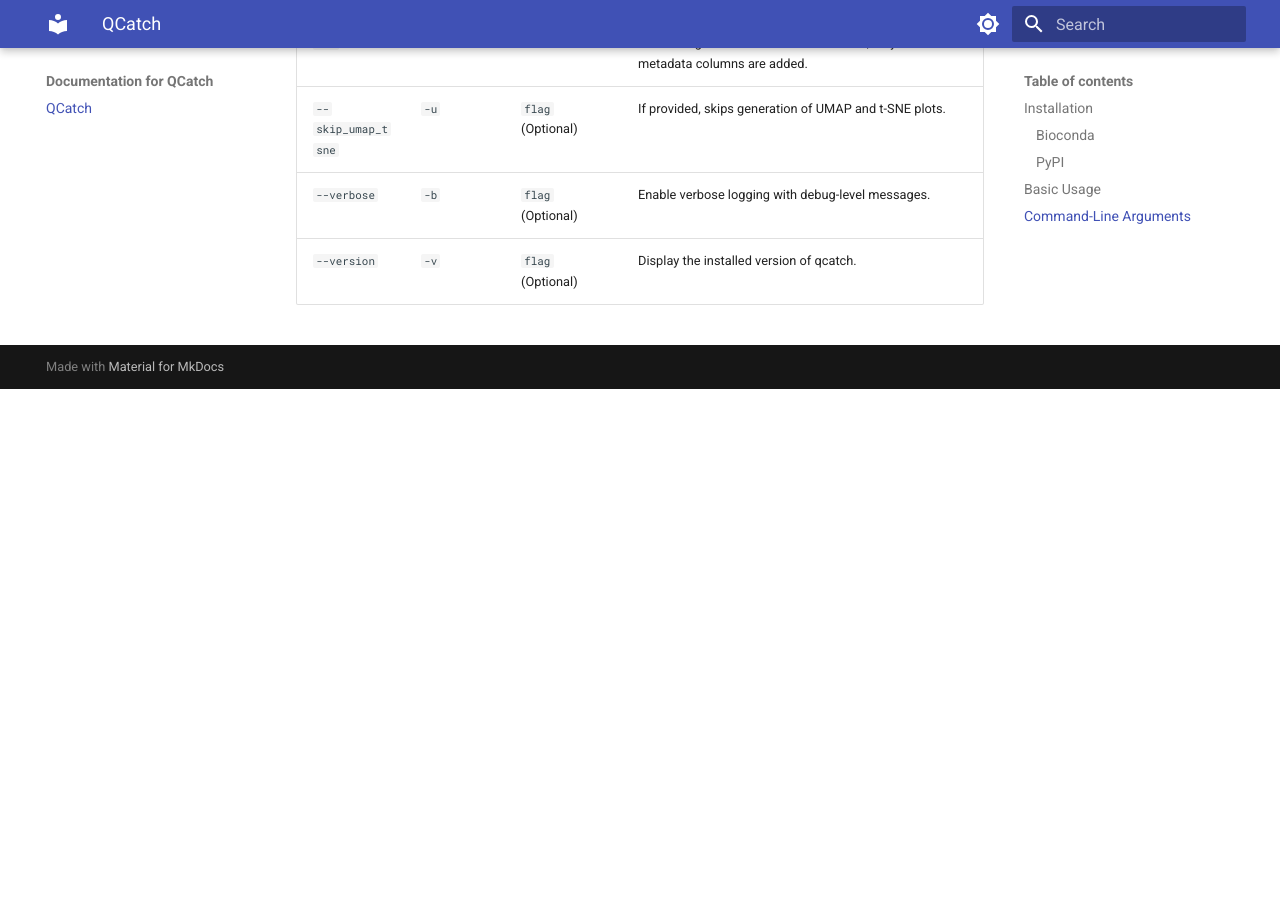
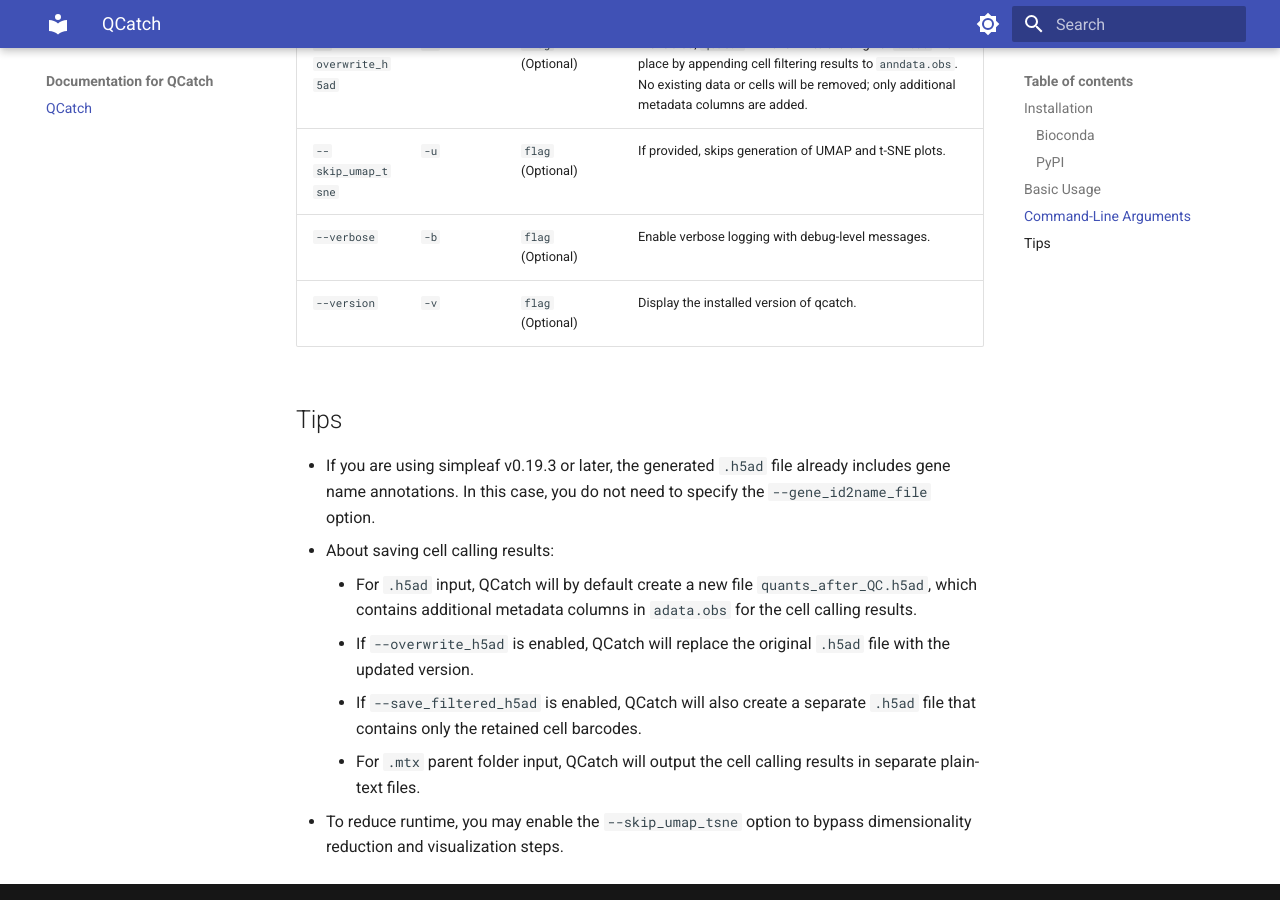
Before and after one commit to COMBINE-lab/QCatch, an MkDocs documentation site: the page built from docs/index.md, in a window 1280 px wide and 900 px high, scrolled down 2004 px. Built offline with MkDocs 1.6.1 and Material for MkDocs 9.7.7, drawn with Linux system fonts in a browser that asks for light colours; before the commit the page ends 2393 px from its top, so only the background shows below that; some of the changed text lies outside the part shown.

````diff
--- a/docs/index.md
+++ b/docs/index.md
@@ -28,7 +28,7 @@ pip install qcatch
 ```
 
 ## Basic Usage
-Provide the path to the folder containing quantification results (or directly to a .h5ad file) generated by `alevin-fry` or `simpleaf`. QCatch will automatically scan the folder or load the specified file, assess data quality, and generate an interactive HTML report that can be viewed directly in your browser.
+Provide the path to the parent folder containing quantification results, or directly to a .h5ad file(recomended if available) generated by `alevin-fry` or `simpleaf`. QCatch will automatically scan the folder or load the specified file, assess data quality, and generate an interactive HTML report that can be viewed directly in your browser.
 
 ```bash
 qcatch \
@@ -37,6 +37,8 @@ qcatch \
     --chemistry 10X_3p_v3
 ```
 We highly recommend specifying the chemistry used in your experiment. By default, QCatch will assume the settings for 10X 3' v2 and v3 chemistry.
+
+For more advanced options and usage details, see the sections below.
 
 ## Command-Line Arguments
 
@@ -52,3 +54,12 @@ We highly recommend specifying the chemistry used in your experiment. By default
 | `--skip_umap_tsne` | `-u` | `flag` (Optional) | If provided, skips generation of UMAP and t-SNE plots. |
 | `--verbose` | `-b` | `flag` (Optional) | Enable verbose logging with debug-level messages. |
 | `--version` | `-v` | `flag` (Optional) | Display the installed version of qcatch. |
+
+## Tips
+- If you are using simpleaf v0.19.3 or later, the generated `.h5ad` file already includes gene name annotations. In this case, you do not need to specify the `--gene_id2name_file` option.
+- About saving cell calling results:
+    - For `.h5ad` input, QCatch will by default create a new file `quants_after_QC.h5ad`, which contains additional metadata columns in `adata.obs` for the cell calling results.
+      - If `--overwrite_h5ad` is enabled, QCatch will replace the original `.h5ad` file with the updated version.
+      - If `--save_filtered_h5ad` is enabled, QCatch will also create a separate `.h5ad` file that contains only the retained cell barcodes.
+    - For `.mtx` parent folder input, QCatch will output the cell calling results in separate plain-text files.
+- To reduce runtime, you may enable the `--skip_umap_tsne` option to bypass dimensionality reduction and visualization steps.
````
Also changed, not shown: 1 other file.
